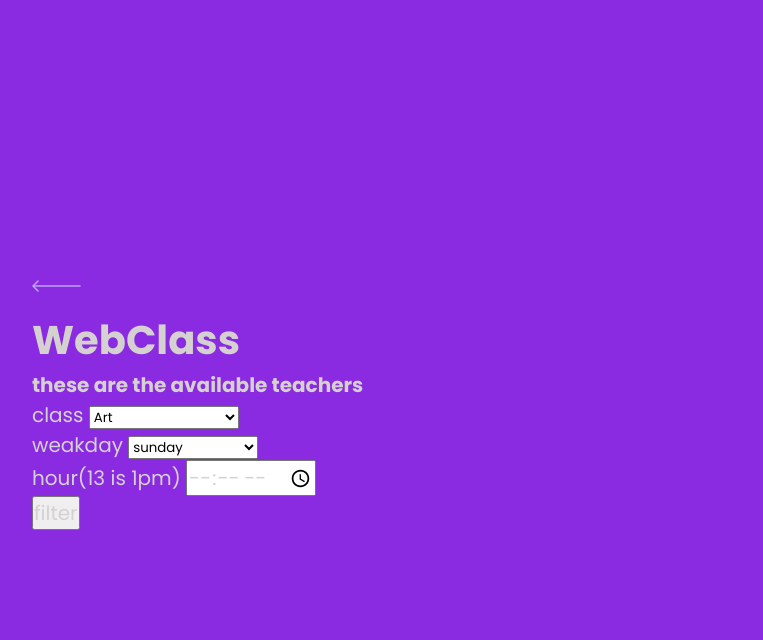
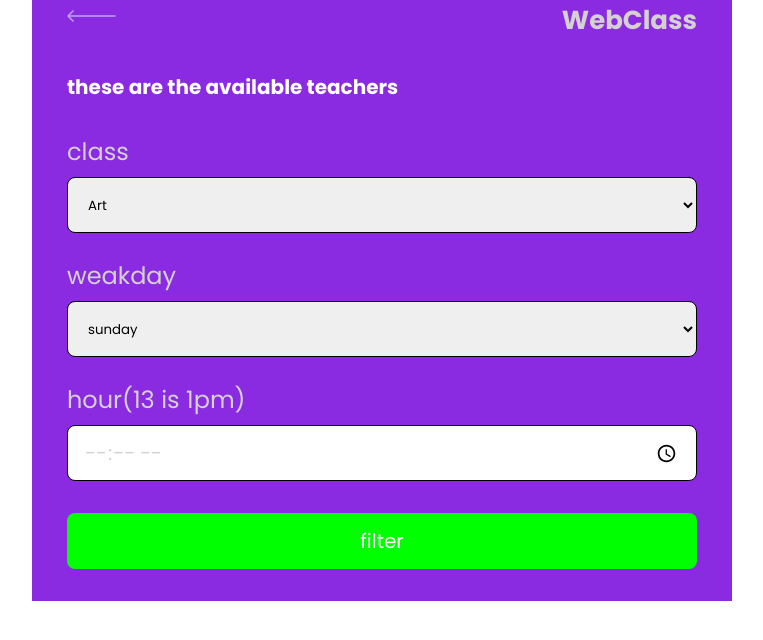
Before and after one commit to MatheusNascimento-ti/WebClass, a plain HTML site: page study.html in a window 1280 px wide. Shown: the whole page, without its empty margins (258-1021 px from the left). Drawn offline with Linux system fonts and the light colour scheme.

Commit message:
study top bar complete
complete study top bar with a filter

```diff
--- a/css/main.css
+++ b/css/main.css
@@ -1,6 +1,7 @@
 *{
     margin: 0;
     padding: 0;
+    outline: 0;
     box-sizing: border-box;
     font-family: Poppins;
 }
@@ -8,7 +9,6 @@
     font-size: 60%;
 }
 body{
-    background-color: blueviolet;
     height: 100vh;
     display: flex;
     align-items: center;
@@ -16,8 +16,10 @@ body{
 }
 
 #container{
+
     width: 90vw;
     max-width: 700px;
+
 }
 body, button, input, textarea{
     color: #d6d1d1;
--- a/css/others/page-landing.css
+++ b/css/others/page-landing.css
@@ -1,3 +1,7 @@
+#page-landing{
+    background-color: blueviolet;
+
+}
 #container #logo-container{
     text-align: center;
 }
--- /dev/null
+++ b/css/others/study.css
@@ -0,0 +1,87 @@
+#page-study #container{
+    width: 100vw;
+    height: 100vh;
+}
+.page-header{
+    background-color: blueviolet;
+
+    display: flex;
+    flex-direction: column;
+}
+.page-header .top-bar{
+    width: 90%;
+
+    display: flex;
+    align-items: center;
+    justify-content: space-between;
+
+    margin: 0 auto;
+    padding: 1.6 0;
+}
+.page-header .top-bar h1{
+    font-size: 2.6rem;
+}
+.page-header .top-bar a{
+    transition: opacity 0.2s;
+}
+.page-header .top-bar a:hover{
+    opacity: 0.7;
+}
+.page-header .header-content{
+    width: 90%;
+
+    margin: 3.2rem auto;
+}
+.page-header .header-content strong{
+    font: 700 3.2rem;
+
+    color: #fff;
+}
+#search-teachers{
+    margin-top: 3.2rem;
+}
+#search-teachers .select-block{
+    margin-bottom: 2.5rem;
+}
+#search-teachers button{
+    width: 100%;
+    height: 5.6rem;
+    background-color: lime;
+    color: #fff;
+
+    border: 0;
+    border-radius: .8rem;
+
+    cursor: pointer;
+
+    font: 700 4.6rem;
+
+    display: flex;
+    align-items: center;
+    justify-content: center;
+
+    text-decoration: none;
+
+    transition: background 0.2s;
+
+    margin-top: 3.2rem;
+}
+#search-teachers button:hover{
+    background-color: limegreen;
+}
+.select-block label,
+.input-block label{
+    font-size: 2.4rem;
+}
+.input-block input,
+.select-block select{
+    width: 100%;
+    height: 5.6rem;
+    margin-top: 0.8rem;
+    border-radius: 0.8rem;
+    border: 1px solid black;
+    outline: 0;
+    padding: 0 1.6rem;
+    font: 3.6rem;
+    cursor: pointer;
+}
--- a/study.html
+++ b/study.html
@@ -8,7 +8,7 @@
     <meta name="keywords" content="webclass, web-class, web, class, web_class">
     <meta name="robots" content="index, follow">
     <link rel="stylesheet" href="css/main.css">
-    <link rel="stylesheet" href="css/others/page-study.css">
+    <link rel="stylesheet" href="css/others/study.css">
     <link href="https://fonts.googleapis.com/css2?family=Poppins:ital,wght@0,300;0,400;0,700;1,300;1,400;1,700&display=swap" rel="stylesheet">
     <title>WebClass</title>
 </head>
```
